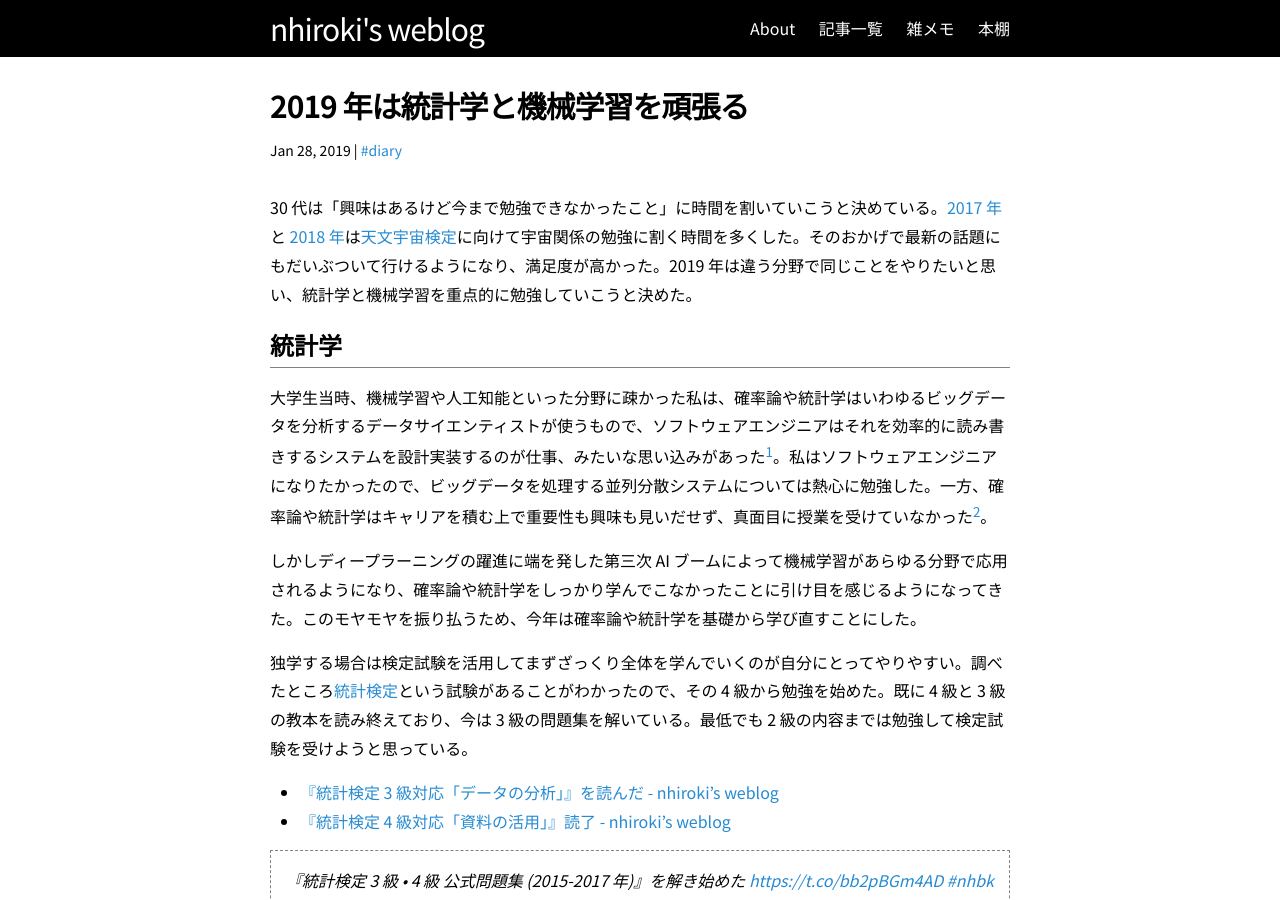
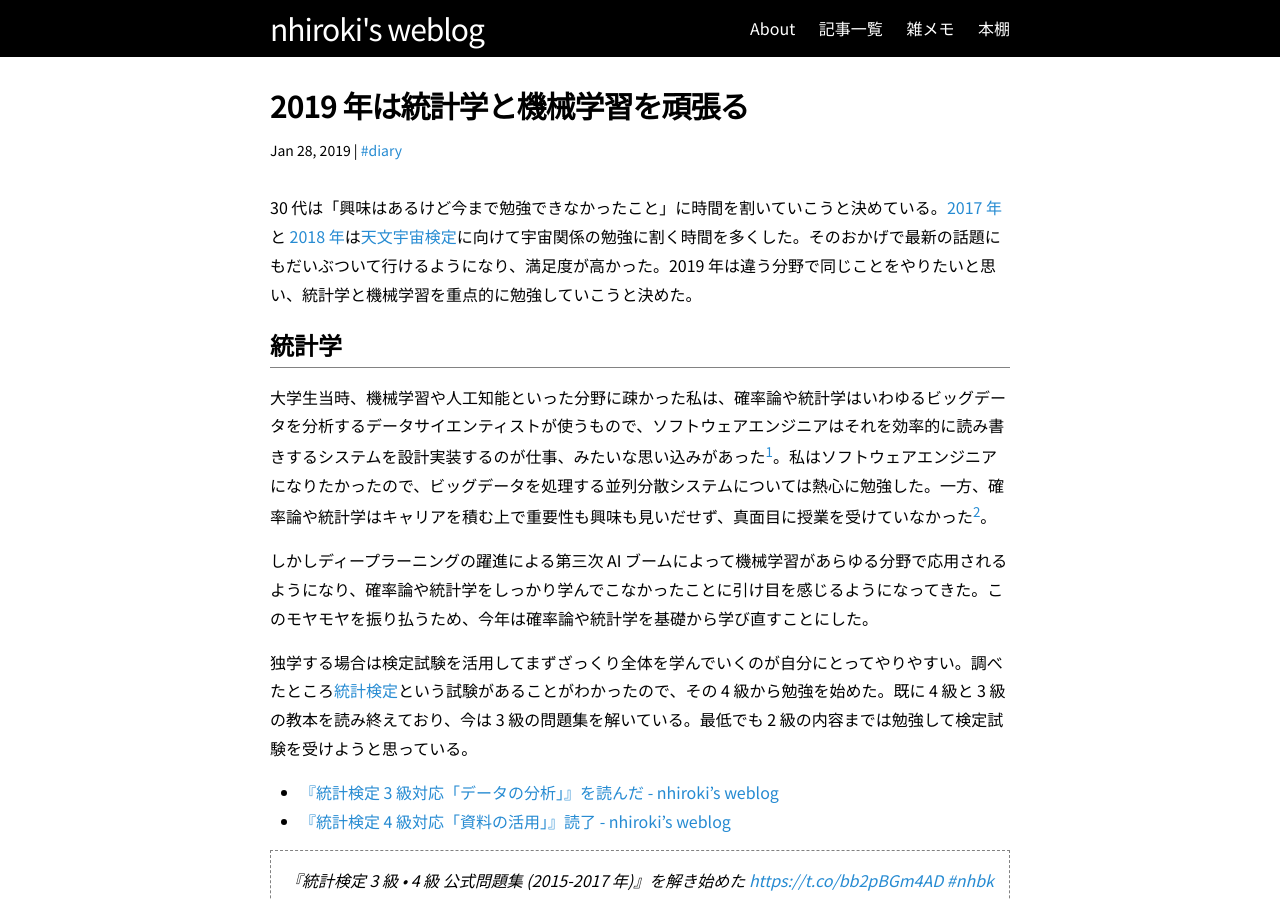
Before and after one commit to nhiroki/nhiroki.github.io, a Jekyll site: the page built from _posts/2019-01-28-learn-data-science-and-machine-learning.md, in a window 1280 px wide and 900 px high. Built offline with Jekyll 4.4.1, drawn with Linux system fonts in a browser that asks for light colours; comment, search, counter and statistics services are not loaded.

Commit message:
Brush up the text

```diff
--- a/_posts/2019-01-28-learn-data-science-and-machine-learning.md
+++ b/_posts/2019-01-28-learn-data-science-and-machine-learning.md
@@ -12,7 +12,7 @@ image: /images/profile.png
 
 大学生当時、機械学習や人工知能といった分野に疎かった私は、確率論や統計学はいわゆるビッグデータを分析するデータサイエンティストが使うもので、ソフトウェアエンジニアはそれを効率的に読み書きするシステムを設計実装するのが仕事、みたいな思い込みがあった[^ml-engineer]。私はソフトウェアエンジニアになりたかったので、ビッグデータを処理する並列分散システムについては熱心に勉強した。一方、確率論や統計学はキャリアを積む上で重要性も興味も見いだせず、真面目に授業を受けていなかった[^math]。
 
-しかしディープラーニングの躍進に端を発した第三次 AI ブームによって機械学習があらゆる分野で応用されるようになり、確率論や統計学をしっかり学んでこなかったことに引け目を感じるようになってきた。このモヤモヤを振り払うため、今年は確率論や統計学を基礎から学び直すことにした。
+しかしディープラーニングの躍進による第三次 AI ブームによって機械学習があらゆる分野で応用されるようになり、確率論や統計学をしっかり学んでこなかったことに引け目を感じるようになってきた。このモヤモヤを振り払うため、今年は確率論や統計学を基礎から学び直すことにした。
 
 [^ml-engineer]: 機械学習エンジニアという職種は 2012 年当時メジャーではなかったはず。
 [^math]: 同様に微積分や線形代数も当時はやる気が出なかった。
```
